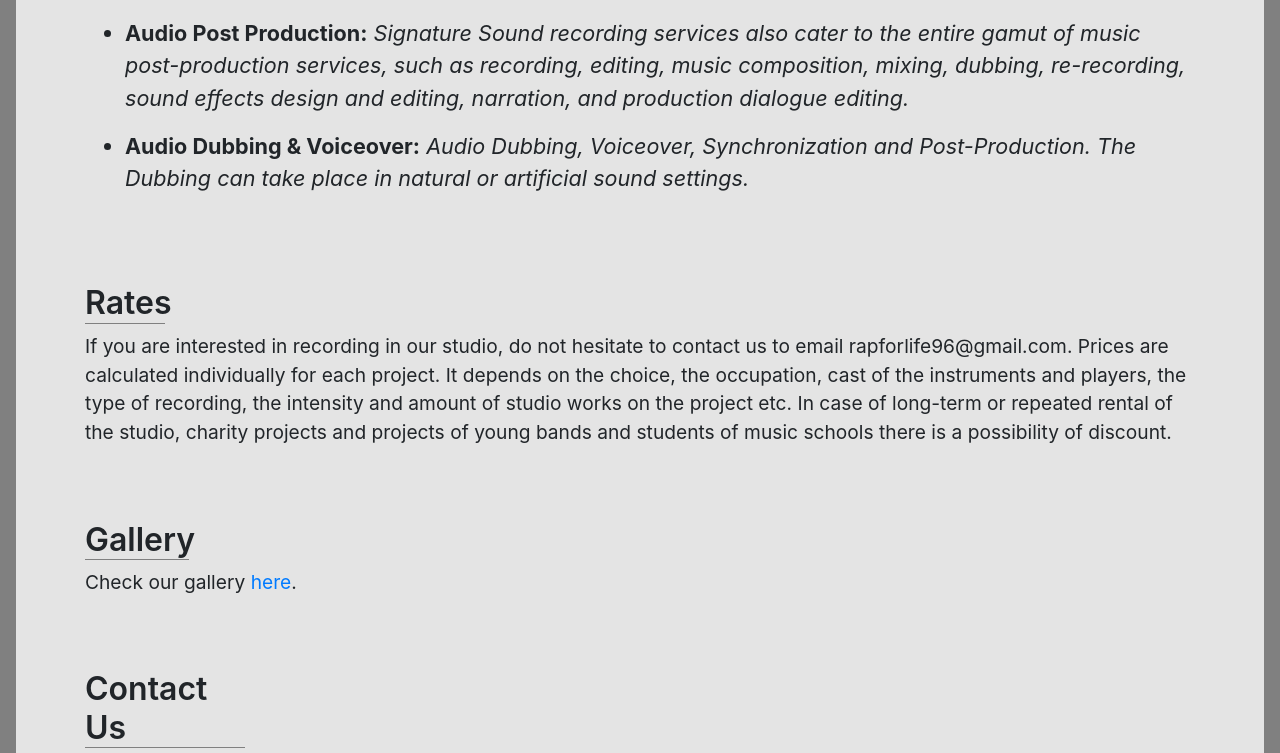
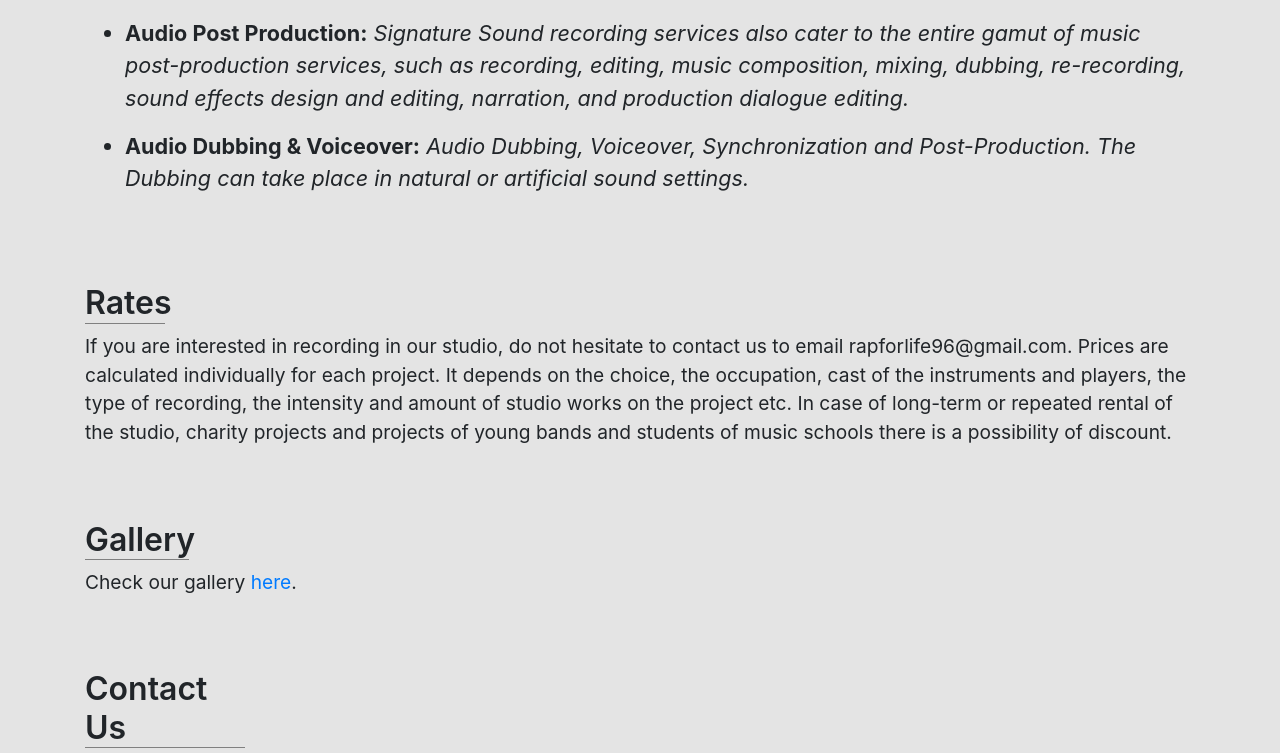
Before and after one commit to KamenP23/KamenP23.github.io, a website: page index.html in a window 1280 px wide. Shown: the part 995-1748 px from the top of the page. Drawn offline with Linux system fonts and the light colour scheme.

Commit message:
Update business-frontpage.css

```diff
--- a/css/business-frontpage.css
+++ b/css/business-frontpage.css
@@ -11,8 +11,6 @@ body {
   padding-top: 56px;
   font-size:1.2rem;
   background-color:rgba(210, 210, 210, 0.6);
-  		border-left:1rem solid grey;
-			border-right:1rem solid grey;
 }
 
 
```
